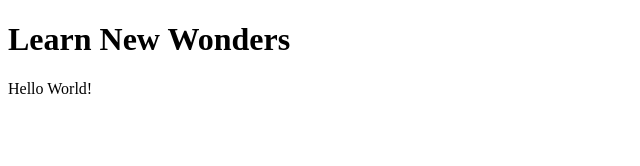
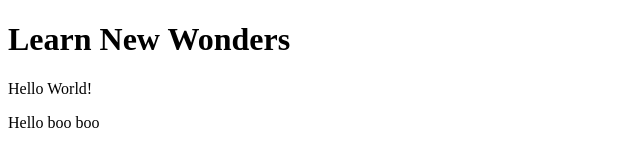
Before and after one commit to ADW79/ADW79.github.io, a plain HTML site: page index.html in a window 1280 px wide. Shown: the whole page, without its empty margins (0-640 px from the left). Drawn offline with Linux system fonts and the light colour scheme.

Commit message:
Update index.html

```diff
--- a/index.html
+++ b/index.html
@@ -7,6 +7,7 @@
 <body>
 	<h1>Learn New Wonders</h1>
 	<p>Hello World!</p>
+	<p>Hello boo boo</p>
 </body>
 
 
```
